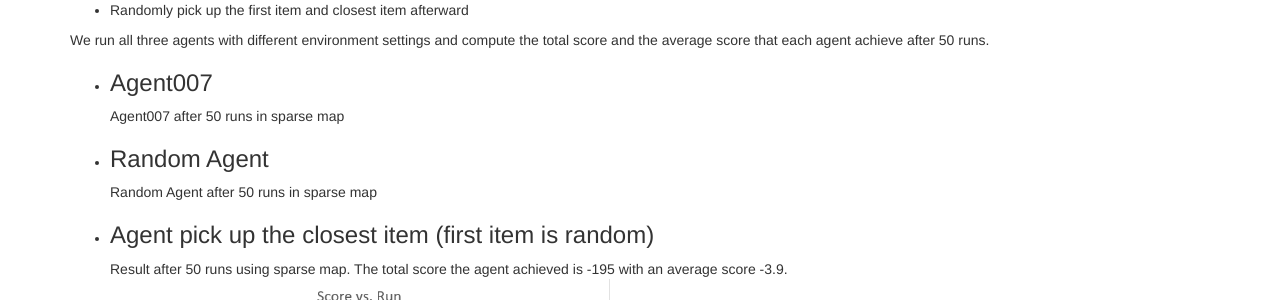
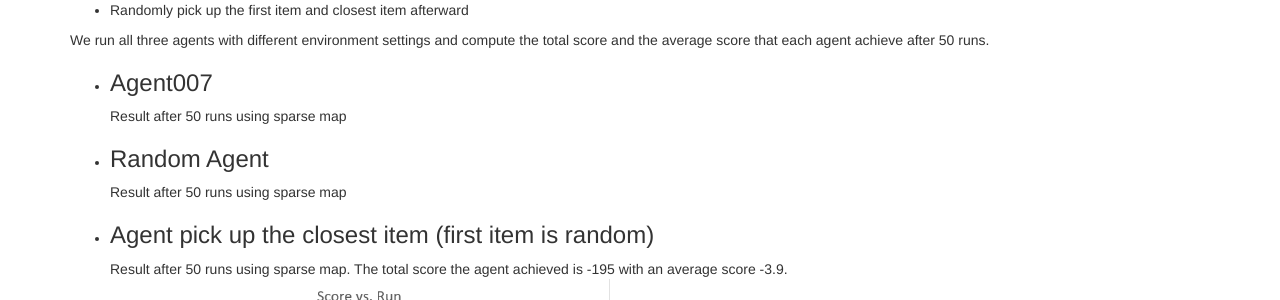
Before and after one commit to KumarHX/Agent007, a Jekyll site: the page built from docs/final.md, in a window 1280 px wide and 900 px high, scrolled down 1053 px. Shown: the part 152-452 px from the top of the window. Built offline with Jekyll 4.4.1, drawn with Linux system fonts in a browser that asks for light colours.

Commit message:
Update final.md

```diff
--- a/docs/final.md
+++ b/docs/final.md
@@ -33,11 +33,11 @@ We evaluate our algorithm with the agent that:
 We run all three agents with different environment settings and compute the total score and the average score that each agent achieve after 50 runs.
 
 - ### Agent007
-Agent007 after 50 runs in sparse map <br>
+Result after 50 runs using sparse map <br>
 
 
 - ### Random Agent
-Random Agent after 50 runs in sparse map <br>
+Result after 50 runs using sparse map <br>
 
 
 - ### Agent pick up the closest item (first item is random)
```
